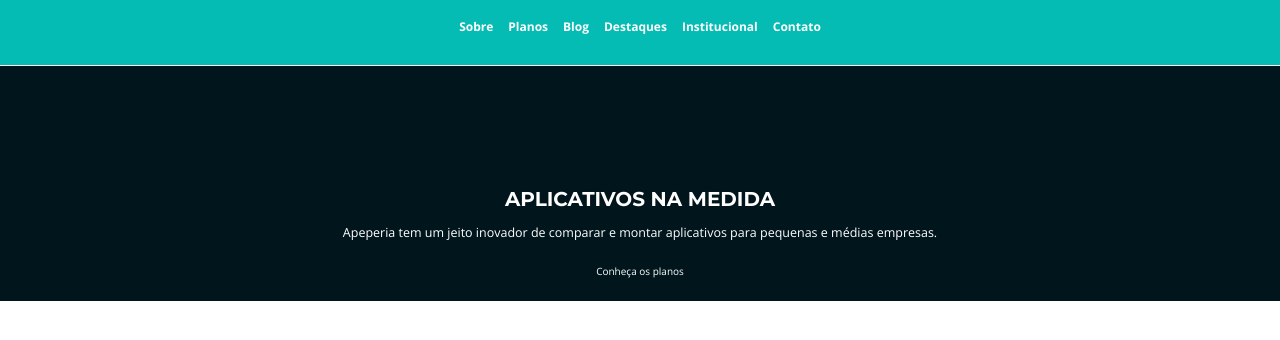
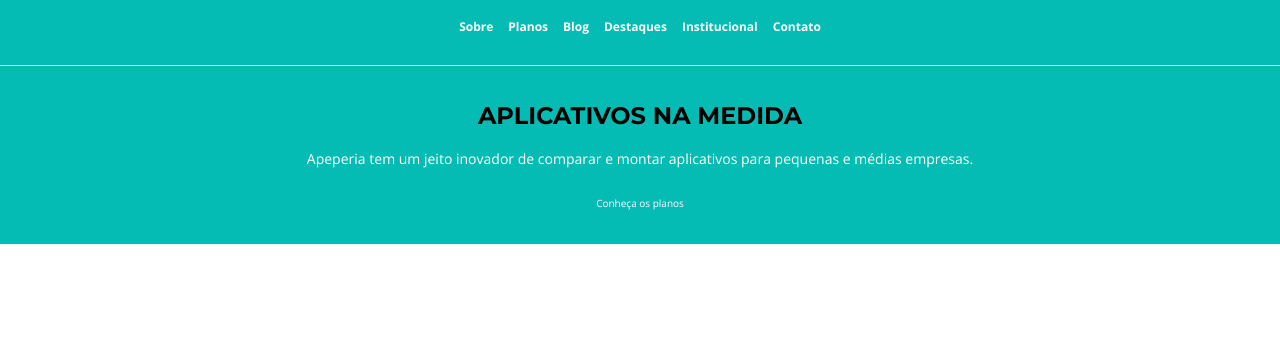
Before and after one commit to romulofrontend/2023-study-one-apeperia, a plain HTML site: page index.html in a window 1280 px wide. Shown: the part 72-412 px from the top of the page. Drawn offline with nearby package versions, Linux system fonts and the light colour scheme.

Commit message:
principal adjusts

```diff
--- a/css/principal.css
+++ b/css/principal.css
@@ -1,33 +1,57 @@
 .principal  {
     display: flex;
-    flex-direction: column;
+    flex-flow: column nowrap;
     align-items: center;
+
+    background-color: #04bcb3;
+
+    padding: 3.5rem 2.5rem;
 
     color: #FFF;
     text-align: center;
-
-    background-color: #00161C;
-
-    padding-top: 12.25rem;
-    padding-bottom: 2.5rem;
 }
 
 .principal__title {
-    font-family: 'Montserrat', serif;
-    font-size: 2rem;
-    font-weight: 700;
-    text-transform: uppercase;
+  font-family: 'Montserrat', sans-serif;
+  font-size: 2.4rem;
+  font-weight: 700;
+  text-transform: uppercase;
+  text-align: center;
+  line-height: 120%;
+  color: #000;
 
-    margin-bottom: 1.5rem;
+  width: 70%;
+
+  margin-bottom: 1.5rem;
 }
 
 .principal__text {
-    font-size: 1.25rem;
-    line-height: normal;
+  font-size: 1.4rem;
+  line-height: 200%;
 
-    margin: 0 auto 2.5rem;
+  margin: 0 auto 2.5rem;
 }
 
-.principal__link {
-    width: 100%;
+.principal__button{
+  display: flex;
+  justify-content: center;
+  align-items: center;
+
+  background-color: #000;
+
+  width: 100%;
+  height: 5rem;
+
+  border-radius: .5rem;
 }
+
+
+.principal__button a{
+  font-size: 1.4rem;;
+  font-weight: bold;
+  text-transform: uppercase;
+  letter-spacing: .1rem;
+  color: #FFF;
+
+  flex-grow: 1;
+}
```
